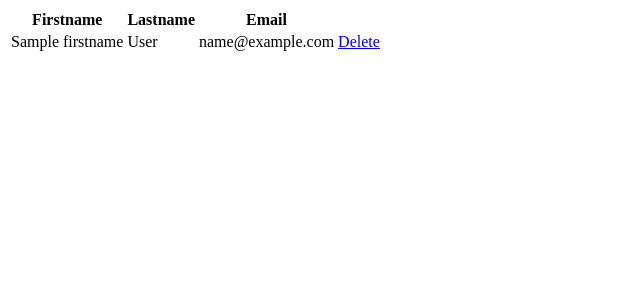
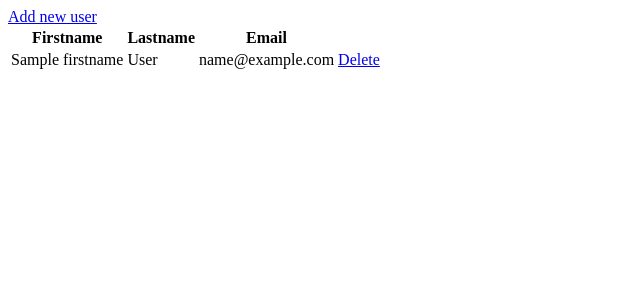
Before and after one commit to yuchilampython/Developing, a Django app: template LearningDjango/LearningDjango/login/templates/userlist.html in a window 1280 px wide. Shown: the top 300 px of the page, without its empty margins (0-640 px from the left). Run offline with Django 4.2, Linux system fonts and the light colour scheme; the template is opened without the code that fills it: most values are stand-ins (such as "Sample title", 1, 10 or a date in 2020).

Commit message:
Add 'add a user' button

```diff
--- a/LearningDjango/LearningDjango/login/templates/userlist.html
+++ b/LearningDjango/LearningDjango/login/templates/userlist.html
@@ -5,6 +5,7 @@
     <title>User List</title>
 </head>
 <body>
+<a href="/signup/">Add new user</a>
   <table>
     <tr>
       <th>Firstname</th>
@@ -23,6 +24,5 @@
     {% endfor %}
   </table>
 
-
 </body>
 </html>
--- a/LearningDjango/LearningDjango/login/views.py
+++ b/LearningDjango/LearningDjango/login/views.py
@@ -27,7 +27,6 @@ def login(request):
             err_log = "Wrong username or password"
             return render(request, 'login.html', {'err_log': err_log})
 
-
 def signup(request):
     if request.method == "GET":
         return render(request, 'signup.html')
```
